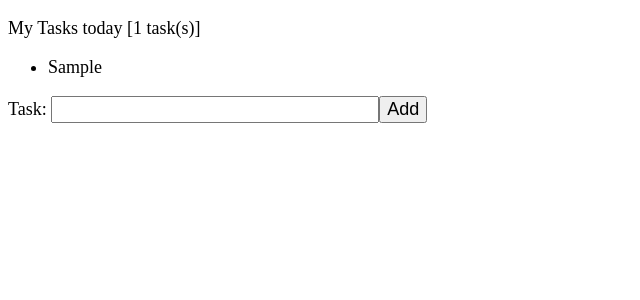
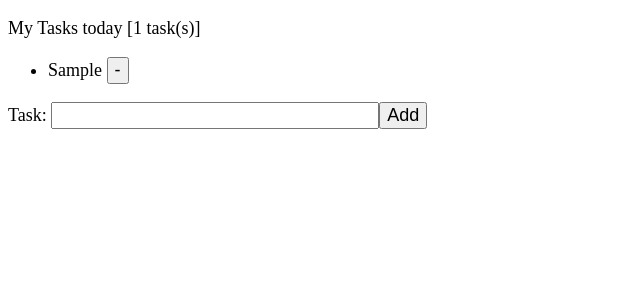
Before and after one commit to samartka/learn_angular, an Angular app: page / in a window 1280 px wide. Both pictures are taken after typing "Sample" into the empty fields and a click on the button "Add". Shown: the top 300 px of the page, without its empty margins (0-640 px from the left). Built offline with nearby package versions, Linux system fonts and the light colour scheme.

Commit message:
Chapter 13 Homework 4

```diff
--- a/src/app/todolist/todolist.component.html
+++ b/src/app/todolist/todolist.component.html
@@ -1,7 +1,7 @@
 <div>
     <p>My Tasks today [{{tasks.length}} task(s)]</p>
     <ul>
-        <li *ngFor="let t of tasks; index as i">{{t}} </li>
+        <li *ngFor="let t of tasks; index as i">{{t}} <button (click)="removetask(i)">-</button></li>
 
     </ul>
     <div class="addDiv">
--- a/src/app/todolist/todolist.component.ts
+++ b/src/app/todolist/todolist.component.ts
@@ -21,6 +21,8 @@ export class ToDoListComponent{
             alert("กรุณาระบุ task")
         }
     }
-
+    removetask(i){
+        this.tasks.splice(i,1)
+    }
 
 }
```
